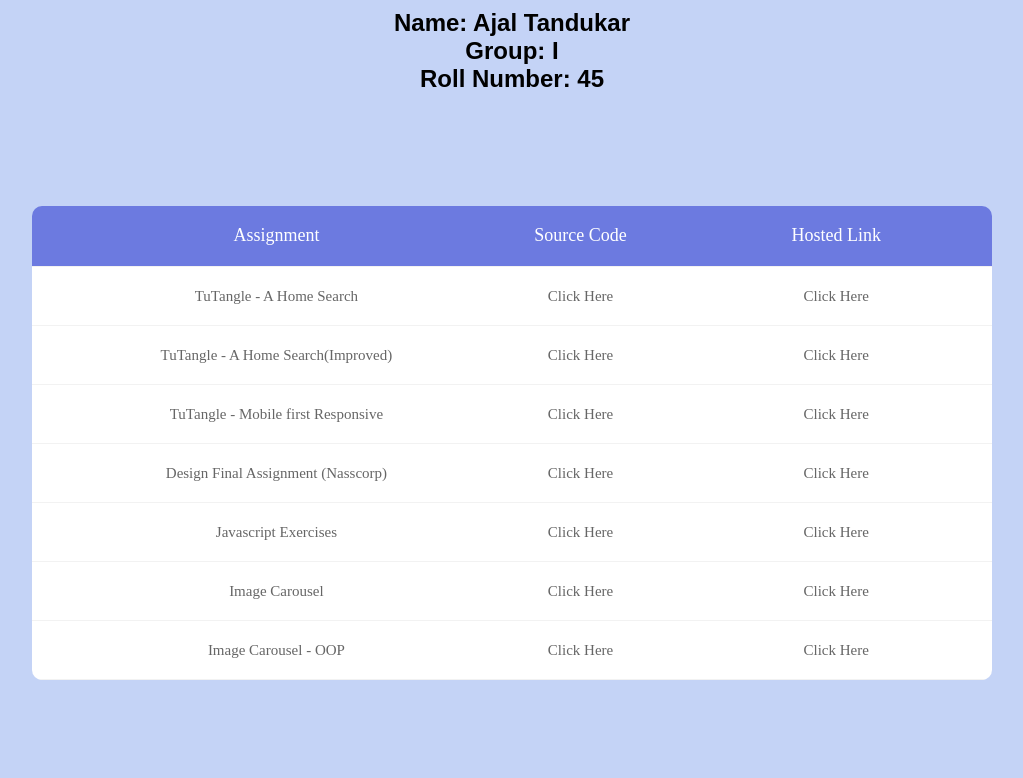
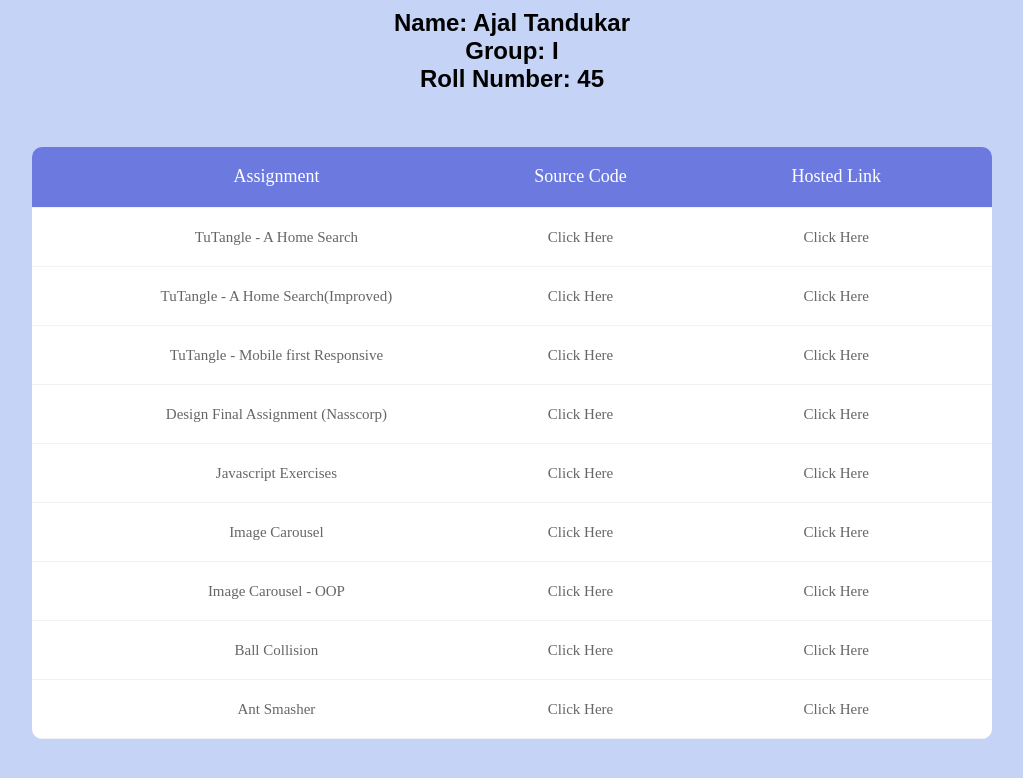
Before and after one commit to ajaltand/Assignment1, a plain HTML site: page index.html in a window 1280 px wide. Shown: the part 58-836 px from the top of the page, without its empty margins (128-1151 px from the left). Drawn offline with Linux system fonts and the light colour scheme; a web font is replaced by a local one.

Commit message:
new row added

```diff
--- a/index.html
+++ b/index.html
@@ -65,6 +65,18 @@
                                 <div class="cell"><a href="https://github.com/ajaltand/Image-Carousel-OOP">Click Here</a></div>
                                 <div class="cell"><a href="https://ajaltand.github.io/Image-Carousel-OOP/"> Click Here</a></div>
                             </div>
+
+                            <div class="row">
+                                <div class="cell">Ball Collision</div>
+                                <div class="cell"><a href="https://github.com/ajaltand/Ball-Collision">Click Here</a></div>
+                                <div class="cell"><a href="https://ajaltand.github.io/Ball-Collision/"> Click Here</a></div>
+                            </div>
+
+                            <div class="row">
+                                <div class="cell">Ant Smasher</div>
+                                <div class="cell"><a href="https://github.com/ajaltand/Ant-Smasher">Click Here</a></div>
+                                <div class="cell"><a href="https://ajaltand.github.io/Ant-Smasher/"> Click Here</a></div>
+                            </div>
                         </div>
                     </div>
                 </div>
```
